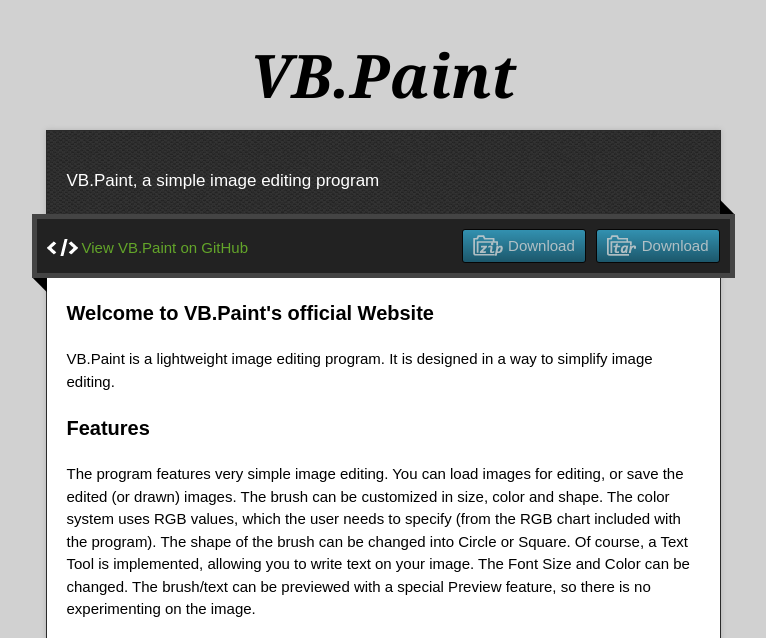
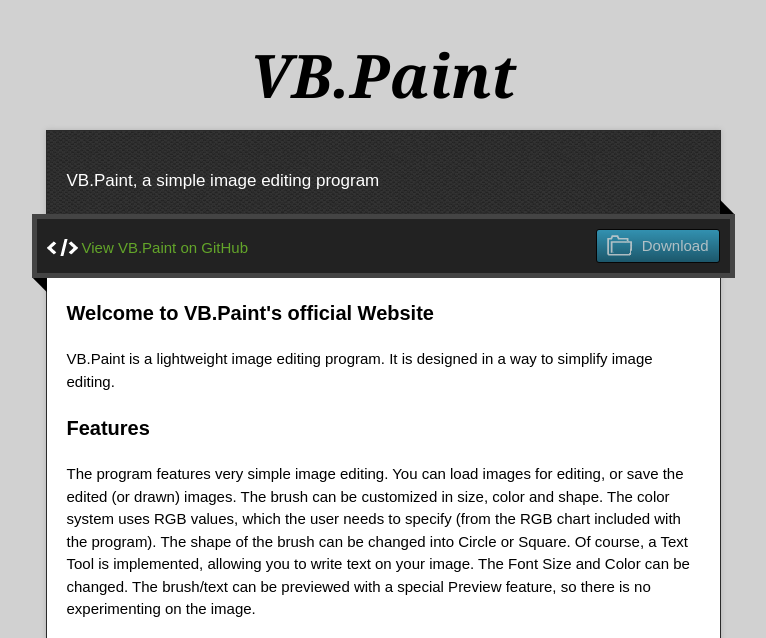
Before and after one commit to xDAtom/VB.Paint, a plain HTML site: page index.html in a window 1280 px wide. Shown: the top 638 px of the page, without its empty margins (257-1023 px from the left). Drawn offline with nearby package versions, Linux system fonts and the light colour scheme.

Commit message:
Design changes
.tar and .zip download removed, instead placed link to all revisions (to
MediaFire folder).

```diff
--- a/index.html
+++ b/index.html
@@ -29,8 +29,7 @@
       <div id="main" role="main">
         <div class="download-bar">
         <div class="inner">
-          <a href="https://github.com/xDAtom/VB.Paint/tarball/master" class="download-button tar"><span>Download</span></a>
-          <a href="https://github.com/xDAtom/VB.Paint/zipball/master" class="download-button zip"><span>Download</span></a>
+          <a href="https://www.mediafire.com/#w4mznoo5ubdi6" class="download-button media"><span>Download</span></a>
           <a href="https://github.com/xDAtom/VB.Paint" class="code">View VB.Paint on GitHub</a>
         </div>
         <span class="blc"></span><span class="trc"></span>
@@ -80,7 +79,7 @@
   </div>
   <div class="current-section">
     <a href="#top">Scroll to top</a>
-    <a href="https://github.com/xDAtom/VB.Paint/tarball/master" class="tar">tar</a><a href="https://github.com/xDAtom/VB.Paint/zipball/master" class="zip">zip</a><a href="" class="code">source code</a>
+    <a href="" class="code">source code</a>
     <p class="name"></p>
   </div>
 
--- a/stylesheets/stylesheet.css
+++ b/stylesheets/stylesheet.css
@@ -603,26 +603,13 @@ p.tagline {
   filter:alpha(opacity=100);  /* IE 5-7 */
 }
 
-.current-section a.zip {
+.current-section a.media {
   margin-right: 8px;
 }
 
-a.zip,
-a.zip span {
-  background: transparent url(../images/zip.png) no-repeat 0 0;
-  width: 30px;
-  height: 21px;
-  display: inline-block;
-  text-indent: -10000px;
-  opacity: 0.8;
-  filter:alpha(opacity=80);  /* IE 5-7 */
-  transition: opacity ease-in-out 0.3s;
-  -webkit-transition: opacity ease-in-out 0.3s;  /* Safari <=6.1, Android <= 4.3 */
-}
-
-a.tar,
-a.tar span {
-  background: transparent url(../images/tar.png) no-repeat 0 0;
+a.media,
+a.media span {
+  background: transparent url(../images/folder.png) no-repeat 0 0;
   width: 30px;
   height: 21px;
   display: inline-block;
@@ -646,8 +633,7 @@ a.code {
   -webkit-transition: opacity ease-in-out 0.3s;  /* Safari <=6.1, Android <= 4.3 */
 }
 
-a.zip:hover,
-a.tar:hover,
+a.media:hover,
 a.code:hover {
   opacity: 1;
   filter:alpha(opacity=100);
```
Also changed, not shown: images/folder.png (added), images/tar.png (deleted), images/zip.png (deleted).
